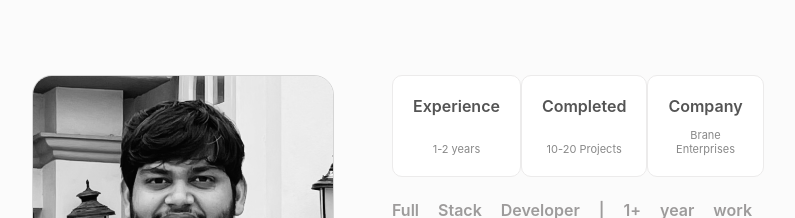
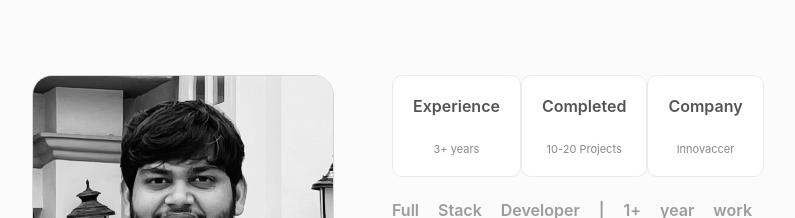
Before and after one commit to shatrunjay4321/Portfolio, a React (Create React App) app in the folder frontend/: page / in a window 1280 px wide. Shown: the part 1100-1318 px from the top of the page, without its empty margins (248-1043 px from the left). Built offline with nearby package versions, Linux system fonts and the light colour scheme.

Commit message:
Update index.js

```diff
--- a/frontend/src/page-components/About/index.js
+++ b/frontend/src/page-components/About/index.js
@@ -4,7 +4,7 @@ function About ({reference}) {
   const about = [
     {
       name: 'Experience',
-      content: "1-2 years"
+      content: "3+ years"
     },
     {
       name: 'Completed',
@@ -12,7 +12,7 @@ function About ({reference}) {
     },
     {
       name: 'Company',
-      content: "Brane Enterprises"
+      content: "Innovaccer"
     }
   ]
 
@@ -36,7 +36,7 @@ function About ({reference}) {
                 })}
               </div>
               <div className={styles.about}>Full Stack Developer | 1+ year work experience in Web Development | NIT Allahabad 2023 Graduate | Enjoy solving puzzles and competing on Codeforces, CodeChef, and Leetcode.</div>
-              <button className={styles.download_button} onClick={() => window.open("https://drive.google.com/file/d/1yJ_triS56O8LJHvfdLiGlSDQYVJcdlcR/view?usp=sharing", "_blank")}>
+              <button className={styles.download_button} onClick={() => window.open("https://drive.google.com/file/d/10f-e8f1PsffJAxkcQ_6aOQLJt3T_dXEd/view?usp=sharing", "_blank")}>
                 <span>View Resume</span>
                 <img src="./files.svg" alt="files" />
               </button>
```
